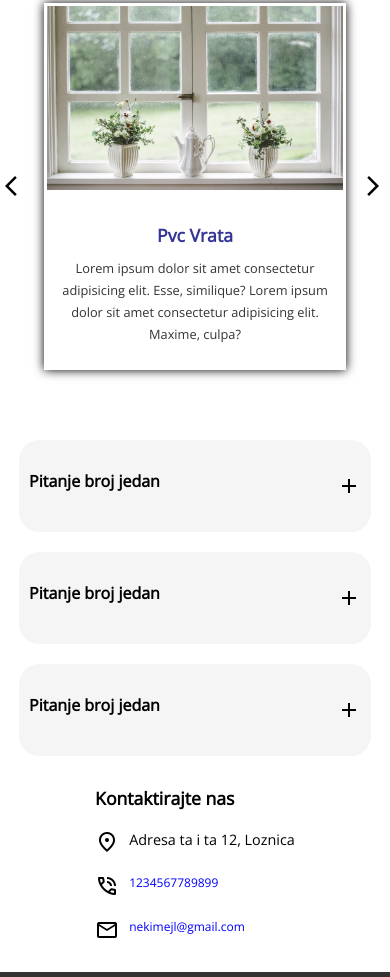
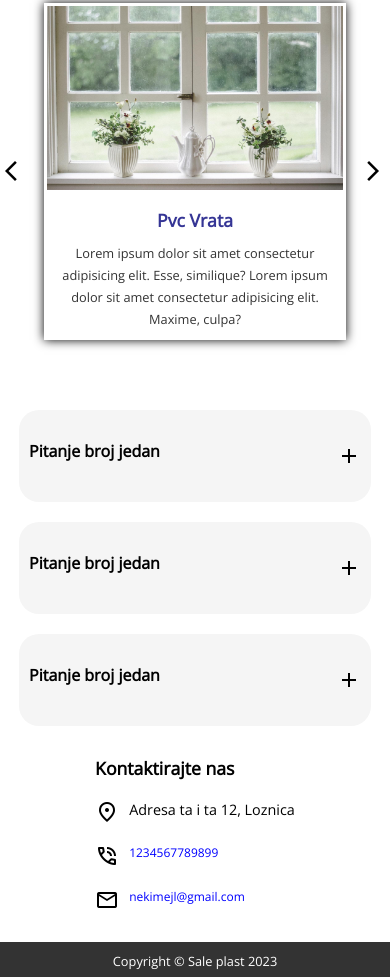
Before and after one commit to Spremic/SalPlast, a plain HTML site: page index.html in a window 390 px wide. Shown: the part 2887-3864 px from the top of the page. Drawn offline with nearby package versions, Linux system fonts and the light colour scheme.

Commit message:
test mobile

```diff
--- a/static/css/index.css
+++ b/static/css/index.css
@@ -550,7 +550,7 @@ footer a {
     font-size: 1.1rem;
   }
   .projectTXT {
-    padding: 25px 5px;
+    padding: 10px 5px;
   }
   .projectTXT p {
     font-size: 0.8rem;
```
